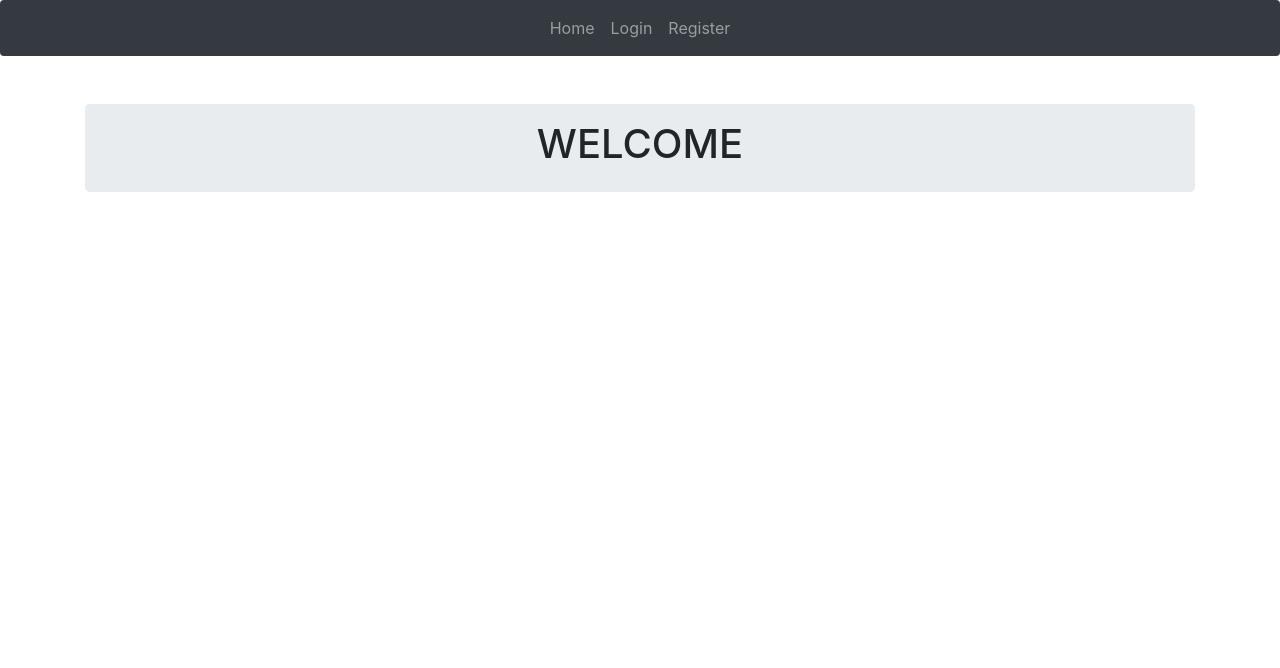
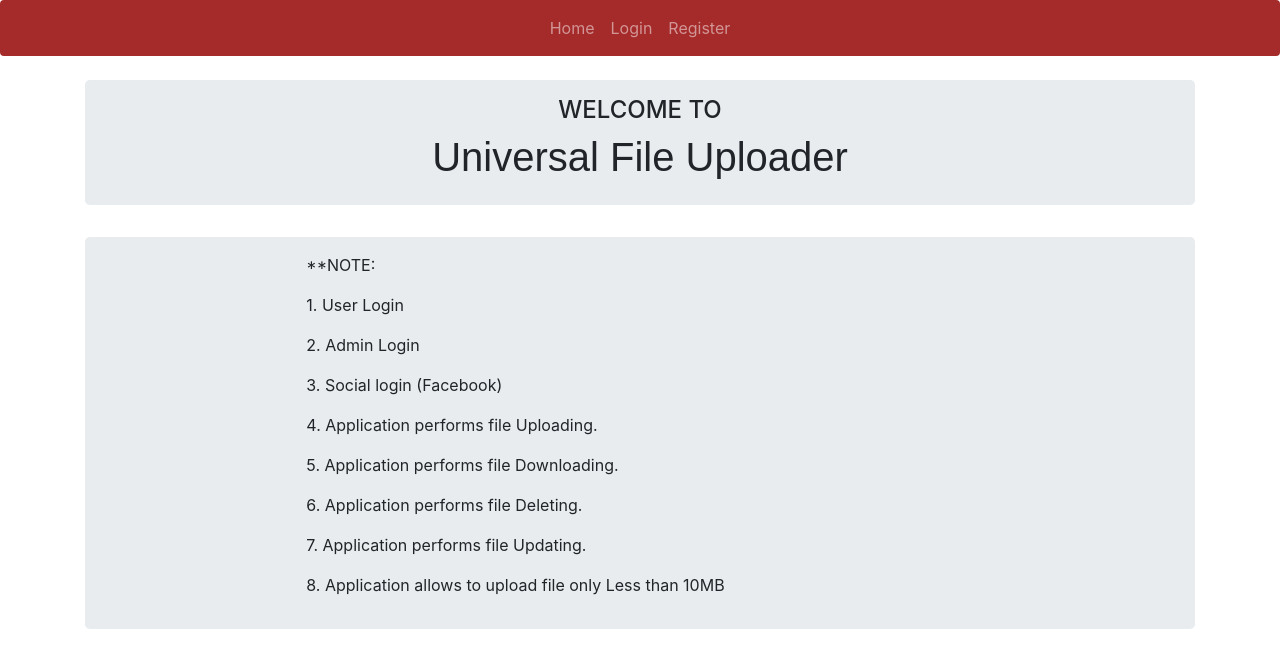
Before and after one commit to shubham05101994/Cloud-Project-One, a React (Create React App) app in the folder client/: page / in a window 1280 px wide. Shown: the top 668 px of the page. Built offline with nearby package versions, Linux system fonts and the light colour scheme.

Commit message:
Css and Limiiting File Upload to 10MB

```diff
--- a/client/src/components/Facebook.js
+++ b/client/src/components/Facebook.js
@@ -1,6 +1,6 @@
 import React, { Component } from "react";
 import FacebookLogin from "react-facebook-login";
-
+import "./sh.css"
 import { Redirect } from "react-router";
 //import PropTypes from 'prop-types';
 
@@ -66,7 +66,7 @@ class Facebook extends Component {
       );
     }
 
-    return <div>{fbContent}</div>;
+    return <div className="fb">{fbContent}</div>;
   }
 }
 
--- a/client/src/components/Landing.js
+++ b/client/src/components/Landing.js
@@ -4,9 +4,28 @@ class Landing extends Component {
   render() {
     return (
       <div className="container">
-        <div className="jumbotron mt-5">
+        <div className="jumbotron mt-4">
           <div className="col-sm-8 mx-auto">
-            <h1 className="text-center">WELCOME</h1>
+            <h4 className="text-center">WELCOME TO</h4>
+            <h1 className="text-center name_app">Universal File Uploader</h1>
+
+          </div>
+        </div>
+        <div className="jumbotron mt-4">
+          <div className="col-sm-8 mx-auto">
+            <p>**NOTE:</p>
+            <p className="">1. User Login</p>
+            <p className="">2. Admin Login</p>
+            <p className="">3. Social login (Facebook)</p>
+            <p className="">4. Application performs file Uploading.</p>
+            <p className="">5. Application performs file Downloading.</p>
+            <p className="">6. Application performs file Deleting.</p>
+            <p className="">7. Application performs file Updating.</p>
+            <p className="">8. Application allows to upload file only Less than 10MB</p>
+
+
+
+
           </div>
         </div>
       </div>
--- a/client/src/components/Navbar.js
+++ b/client/src/components/Navbar.js
@@ -1,6 +1,6 @@
 import React, { Component } from "react";
 import { Link, withRouter } from "react-router-dom";
-
+import "./sh.css"
 class Landing extends Component {
   logOut(e) {
     e.preventDefault();
@@ -54,7 +54,7 @@ class Landing extends Component {
     );
 
     return (
-      <nav className="navbar navbar-expand-lg navbar-dark bg-dark rounded">
+      <nav className="navbar navbar-expand-lg navbar-dark nav_color navcolo rounded">
         <button
           className="navbar-toggler"
           type="button"
--- a/client/src/components/Profile.js
+++ b/client/src/components/Profile.js
@@ -88,10 +88,13 @@ toggelModal=(event) =>{
     this.setState({
       selectedFile: event.target.files[0]
     });
-    console.log(this.state.selectedFile);
+    //console.log(this.state.selectedFile);
   };
   onClick = e => {
-    ReactS3.uploadFile(this.state.selectedFile, config)
+   // console.log('please check file info ',this.state.selectedFile.size);
+    let size=this.state.selectedFile.size;
+    if(size<10485760){
+      ReactS3.uploadFile(this.state.selectedFile, config)
       .then(data => {
         console.log(data);
         var d = new Date();
@@ -125,6 +128,14 @@ toggelModal=(event) =>{
       .catch(err => {
         alert(err);
       });
+    }
+    else{
+      alert("Please upload file less than 10MB");
+    }
+
+
+
+
     this.setState({
       inputKey: Date.now()
     });
@@ -186,7 +197,8 @@ toggelModal=(event) =>{
   render() {
     return (
       <div className="container">
-       <div className="jumbotron mt-5">
+        <div>
+       <div className="col-md-6 col-sm-6 jumbotron mt-5 mx-auto">
           <div className="col-sm-8 mx-auto">
             <h1 className="text-center">PROFILE</h1>
           </div>
@@ -194,18 +206,19 @@ toggelModal=(event) =>{
             <tbody>
               <tr>
                 <td>Fist Name</td>
-                <td>{this.state.first_name}</td>
+                <td className="table_font">{this.state.first_name}</td>
               </tr>
               <tr>
                 <td>Last Name</td>
-                <td>{this.state.last_name}</td>
+                <td className="table_font">{this.state.last_name}</td>
               </tr>
               <tr>
                 <td>Email</td>
-                <td>{this.state.email}</td>
+                <td className="table_font">{this.state.email}</td>
               </tr>
             </tbody>
           </table>
+        </div>
         </div>
       <Modal isOpen={this.state.modalIsOpen}>
         <ModalHeader toggle={this.toggelModal}>Upload file again</ModalHeader>
--- a/client/src/components/sh.css
+++ b/client/src/components/sh.css
@@ -26,6 +26,29 @@
 .adding_pad{
     padding-left: 5px;
 }
+
+.navbar-dark .navbar-nav .nav-link:focus, .navbar-dark .navbar-nav .nav-link:hover{
+    color: rgba(255,255,255,.75);
+    font-size: 20px;
+    font-weight: 700;
+}
+.table_font{
+    font-weight: 600;
+}
+.nav_color{
+    background-color:brown ;
+}
+.name_app{
+    font-family: fantasy;
+}
+.fb{
+    border-radius:18px !important;
+    text-align: center;
+    margin-top: 2%;
+}
+.fb > span > button{
+    border-radius:8px !important;
+}
 .jumbotron {
     padding: 1rem 2rem;
 }
```
